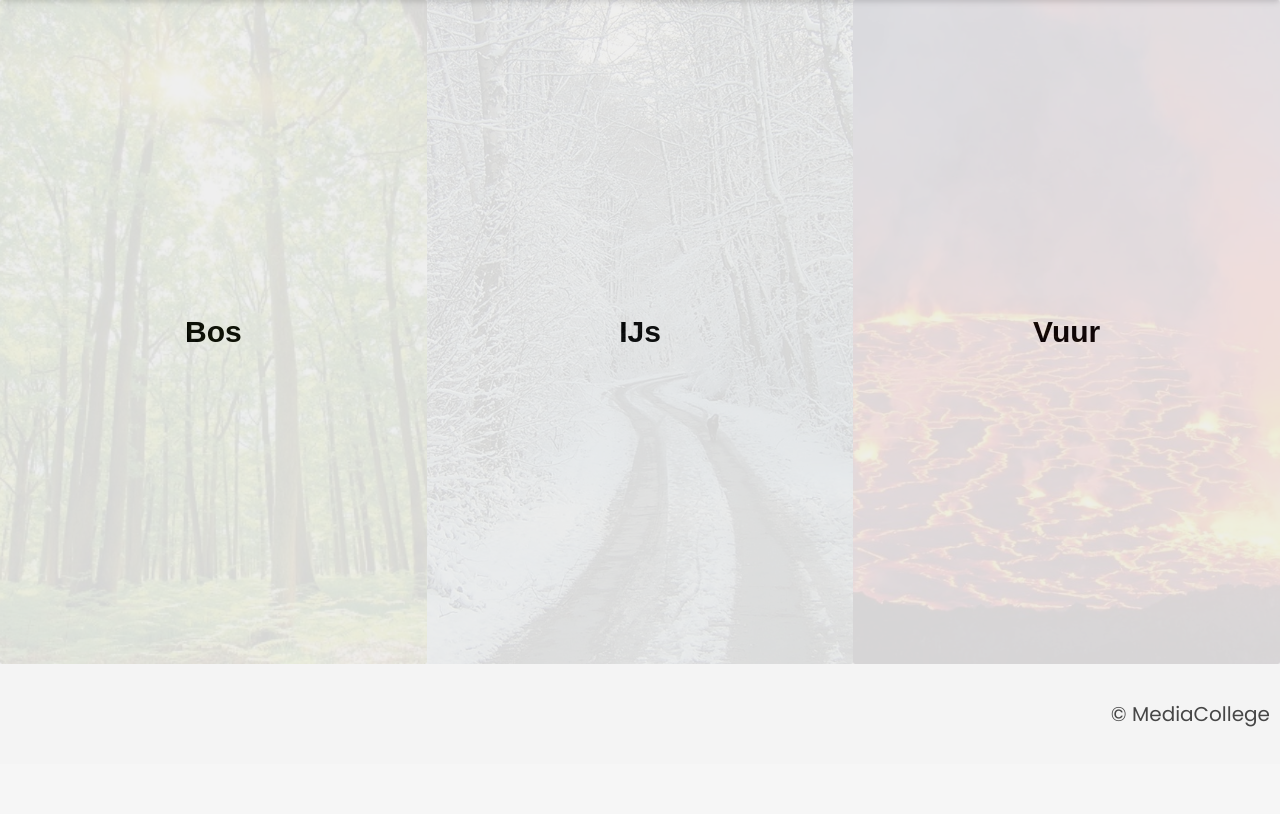
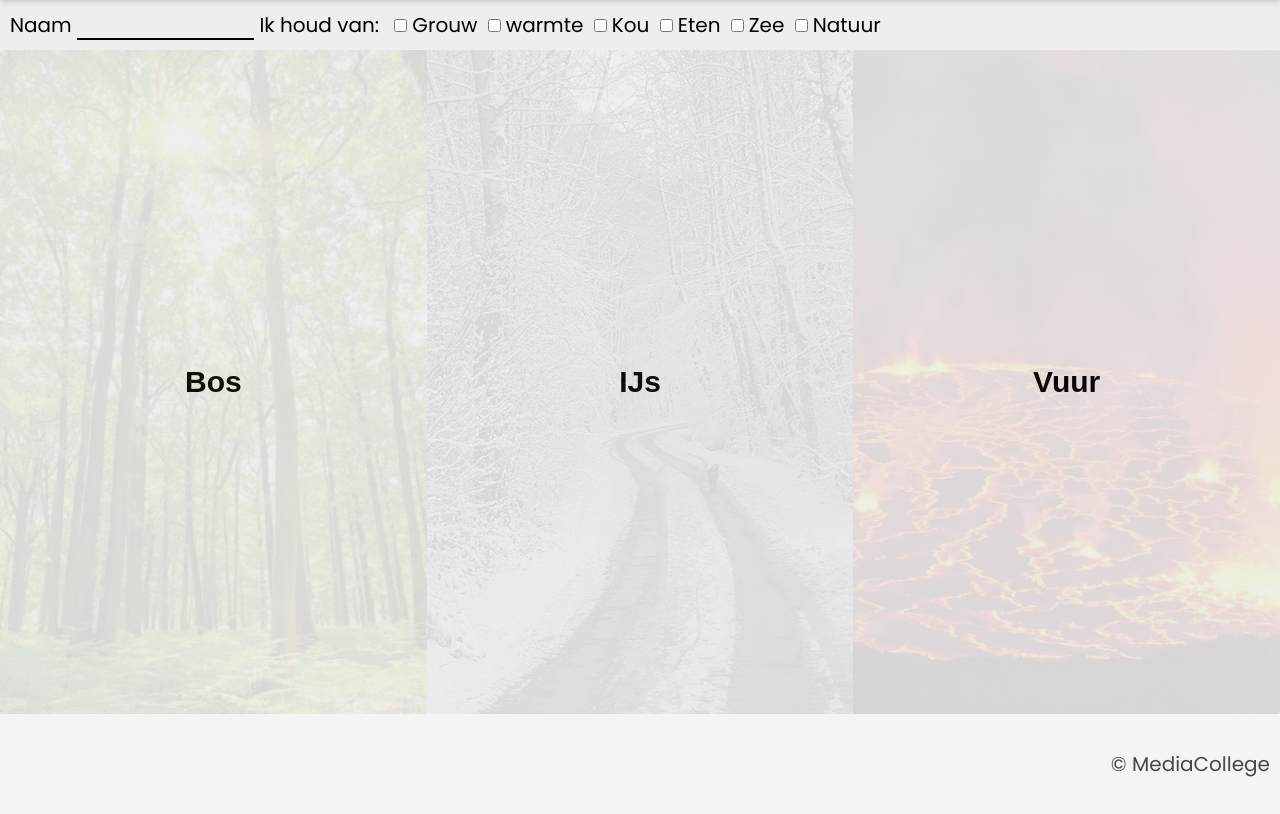
Before and after one commit to Kietmandjes/UpsideDown, a PHP site: page / in a window 1280 px wide. Shown: the part 120-934 px from the top of the page. Before the commit the page ends 847 px from the top, so only its background shows below. Run offline with PHP 8.4, Linux system fonts and the light colour scheme.

Commit message:
Site 1.0

```diff
--- a/site/css/style.css
+++ b/site/css/style.css
@@ -87,4 +87,48 @@ body {
   opacity: 0.7;
 }
 
+.projectieImg {
+  width: 100%;
+  height: 98.8vh;
+  object-fit: cover;
+  position: relative;
+}
+
+.imga {
+  position: absolute;
+  cursor: default;
+  top: 0;
+  left: 0;
+  height: 100%;
+  width: 100%;
+}
+
+.form {
+  margin: 1rem;
+}
+.form__inputnaam {
+  border: none;
+  background: none;
+  outline: none;
+  border-bottom: 2px solid;
+  transition: 0.2s;
+  padding-bottom: 0.25rem;
+}
+.form__inputnaam:focus {
+  border-bottom: 3.5px solid;
+}
+
+.checkboxes {
+  display: inline;
+  margin: 0.5rem;
+}
+.checkboxes__input {
+  margin-left: 0.75rem;
+  margin: 0.5rem;
+  cursor: pointer;
+}
+.checkboxes__label {
+  cursor: pointer;
+}
+
 /*# sourceMappingURL=style.css.map */
--- a/site/index.html
+++ b/site/index.html
@@ -1,10 +1,11 @@
 <!DOCTYPE html>
-<html lang="en">
+<html lang="nl">
 
 <head>
     <meta charset="UTF-8">
     <meta http-equiv="X-UA-Compatible" content="IE=edge">
     <meta name="viewport" content="width=device-width, initial-scale=1.0">
+    <link rel="icon" href="img/1cd743.avif">
     <link rel="preconnect" href="https://fonts.googleapis.com">
     <link rel="preconnect" href="https://fonts.gstatic.com" crossorigin>
     <link
@@ -19,29 +20,53 @@
     <header class="header">
         <h1 class="header__h1">Interactieve Golfbaan </h1>
         <figure class="header__logo">
-            <img class="header__logo--img" src="img/1cd743.avif" alt="logo Upside Down">
+            <a href="index.html"> <img class="header__logo--img" src="img/1cd743.avif" alt="logo Upside Down">
+            </a>
+
         </figure>
     </header>
     <main class="main">
+        <form class="form" action="">
+            <label class="form__label" for="js--naam">Naam</label>
+            <input class="form__inputnaam" id="js--naam" type="text">
+            <label for="js--keuzes">Ik houd van:</label>
+            <div class="checkboxes">
+                <input class="checkboxes__input" type="checkbox" id="js--grouw" value="grouw"><label class="checkboxes__label"for="js--grouw">Grouw</label></input>
+                <input class="checkboxes__input" type="checkbox" id="js--warmte" value="warmte"><label class="checkboxes__label"for="js--warmte">warmte</label></input>
+                <input class="checkboxes__input" type="checkbox" id="js--kou" value="kou"><label class="checkboxes__label"for="js--kou">Kou</label></input>
+                <input class="checkboxes__input" type="checkbox" id="js--eten" value="eten"><label class="checkboxes__label"for="js--eten">Eten</label></input>
+                <input class="checkboxes__input" type="checkbox" id="js--zee" value="zee"><label class="checkboxes__label"for="js--zee">Zee</label></input>
+                <input class="checkboxes__input" type="checkbox" id="js--natuur" value="natuur"><label class="checkboxes__label"for="js--natuur">Natuur</label></input>
+            </div>
+
+        </form>
         <ul class="main__list">
             <li class="main__list--item">
-                <img class="main__list--img" src="img/41477_2019_374_Figa_HTML.jpg" alt="">
+                <a href="bos.html">
+                    <img class="main__list--img" src="img/41477_2019_374_Figa_HTML.jpg" alt="">
+
+                </a>
 
                 <button class="main__list--button">Bos</button>
             </li>
             <li class="main__list--item">
-                <img class="main__list--img" src="img/1200px-Verschneiter_Waldweg_am_Bonstapel_in_Vlotho.jpg" alt="">
+                <a href="ijs.html">
+                    <img class="main__list--img" src="img/1200px-Verschneiter_Waldweg_am_Bonstapel_in_Vlotho.jpg"
+                        alt="">
+                </a>
 
                 <button class="main__list--button">IJs</button>
             </li>
             <li class="main__list--item">
-                <img class="main__list--img" src="img/7018602e00f9cdfd240d94849de15433.jpg" alt="">
+                <a href="vuur.html">
+                    <img class="main__list--img" src="img/7018602e00f9cdfd240d94849de15433.jpg" alt="">
+                </a>
                 <button class="main__list--button">Vuur</button>
             </li>
         </ul>
     </main>
     <footer class="footer">
-        <p>	&#169; MediaCollege </p>
+        <p> &#169; MediaCollege </p>
     </footer>
 </body>
 
--- /dev/null
+++ b/site/sass/compontents/form.scss
@@ -0,0 +1,35 @@
+.form{
+    margin:1rem ;
+
+    &__inputnaam{
+        border: none;
+        background: none;
+        outline: none;
+        border-bottom: 2px solid;
+        transition: 0.2s;
+        padding-bottom: 0.25rem;
+        &:focus{
+            border-bottom: 3.5px solid;
+        }
+
+    }
+
+
+}
+
+.checkboxes{
+    display: inline;
+    margin: 0.5rem;
+
+    &__input{
+        margin-left: 0.75rem;
+        margin: 0.5rem;
+        cursor: pointer;
+
+    }
+
+    &__label{
+        cursor: pointer;
+    }
+
+}
--- /dev/null
+++ b/site/sass/compontents/projectie.scss
@@ -0,0 +1,15 @@
+.projectieImg{
+    width: 100%;
+    height: 98.8vh;
+    object-fit: cover;
+    position: relative;
+}
+
+.imga{
+    position: absolute;
+    cursor: default;
+    top: 0;
+    left: 0;
+    height: 100%;
+    width: 100%;
+}
--- a/site/sass/style.scss
+++ b/site/sass/style.scss
@@ -1,4 +1,6 @@
 @use 'reset';
 @use 'compontents/header';
 @use 'compontents/main';
-@use 'compontents/footer'
+@use 'compontents/footer';
+@use 'compontents/projectie.scss';
+@use 'compontents/form.scss';
```
Also changed, not shown: site/bos.html (added, +21 -0 lines), site/ijs.html (added, +21 -0 lines), site/vuur.html (added, +21 -0 lines), site/img/Cumbre Vieja_Eduardo Robiana_Wikimedia cc_20 september.jpg (added), site/img/bovenaanzicht-van-een-wandelpad-door-het-bos_181624-36651.webp (added), site/img/frozen-lake-from-598350.jpg (added), 1 other file.
